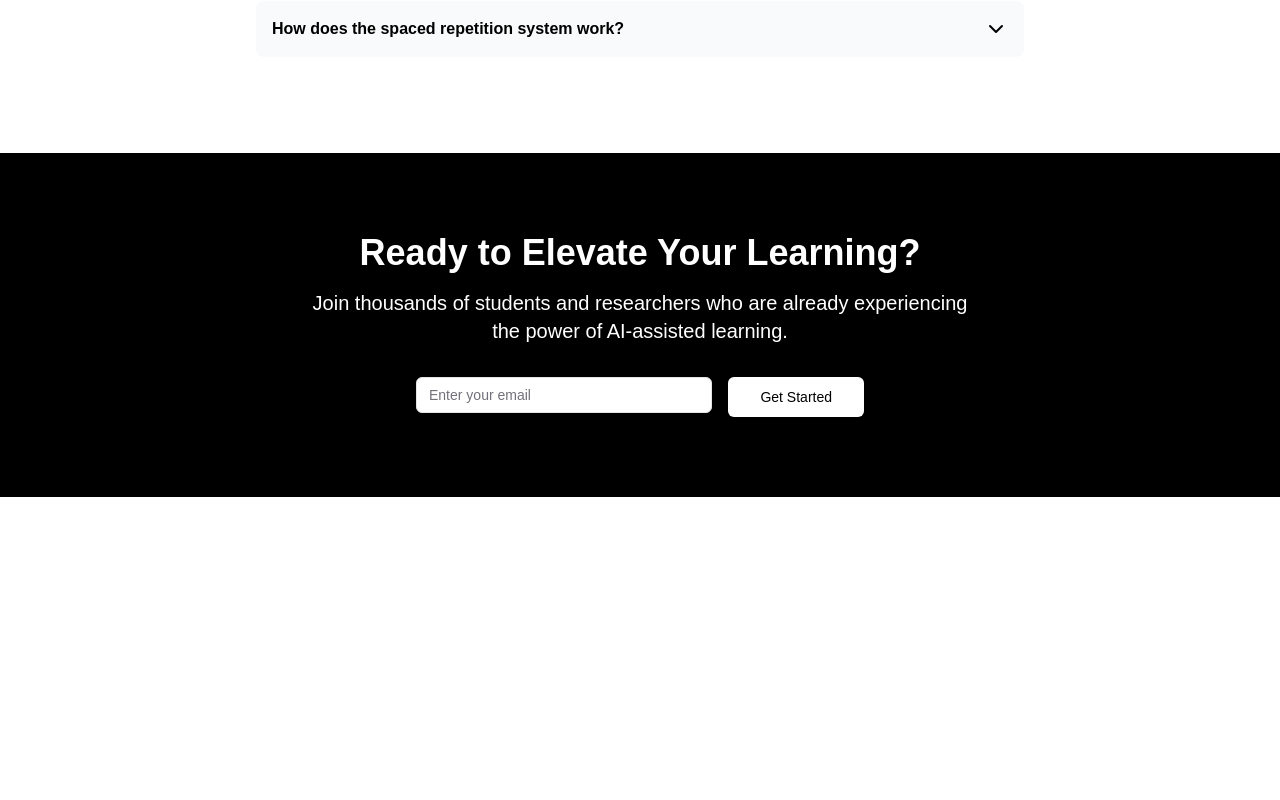
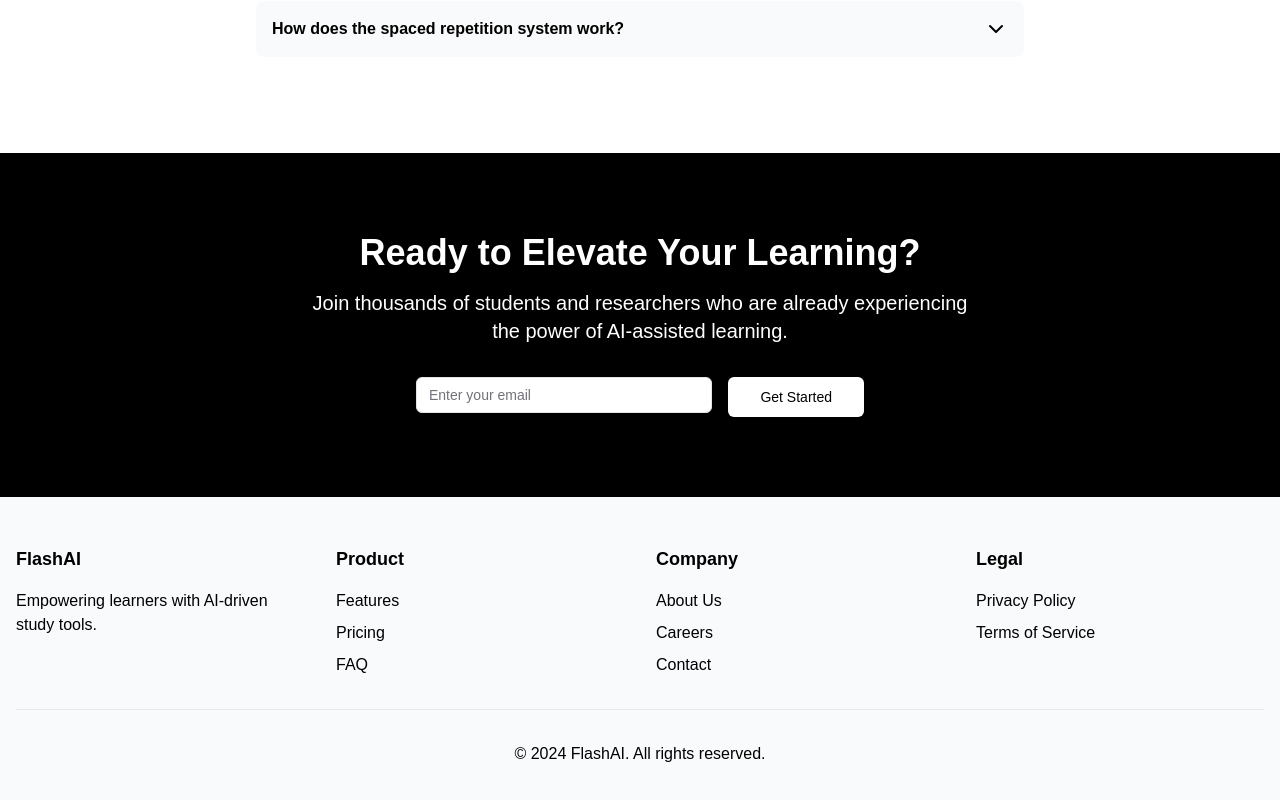
Before and after one commit to anbguye/flashcard-saas, a Next.js app: page /frontpage in a window 1280 px wide. Shown: the part 2625-3425 px from the top of the page. Before the commit the page ends 3122 px from the top, so only its background shows below. Built offline with nearby package versions, Linux system fonts and the light colour scheme.

Commit message:
Added Footer

```diff
--- a/app/frontpage/page.tsx
+++ b/app/frontpage/page.tsx
@@ -522,22 +522,23 @@ export default function Page() {
         </section>
 
         {/* FAQ Section */}
-        <section
-        ref={faqRef}
-        className="py-16 md:py-20 bg-white opacity-0">
+        <section ref={faqRef} className="py-16 md:py-20 bg-white opacity-0">
           <div className="container mx-auto px-4">
             <h2 className="text-3xl md:text-4xl font-bold text-center mb-10 md:mb-12">
               Frequently Asked Questions
             </h2>
-            <div className='max-w-3xl mx-auto'>
+            <div className="max-w-3xl mx-auto">
               {faqItems.map((item, index) => (
-                <div key={index} className='mb-4'>
+                <div key={index} className="mb-4">
                   <button
-                  className='flex justify-between items-center w-full text-left p-4 bg-gray-50 rounded-lg focus:outline-none transition-colors duration-200 hover:bg-gray-100'
-                  onClick={() => toggleAccordian(index)}>
-                    <span className='font-semibold'>{item.question}</span>
+                    className="flex justify-between items-center w-full text-left p-4 bg-gray-50 rounded-lg focus:outline-none transition-colors duration-200 hover:bg-gray-100"
+                    onClick={() => toggleAccordian(index)}
+                  >
+                    <span className="font-semibold">{item.question}</span>
                     <ChevronDown
-                      className={`transform transition-transform duration-200 ${activeAccordion === index ? "rotate-180" : ""}`}
+                      className={`transform transition-transform duration-200 ${
+                        activeAccordion === index ? "rotate-180" : ""
+                      }`}
                     />
                   </button>
                   {activeAccordion === index && (
@@ -552,29 +553,131 @@ export default function Page() {
         </section>
 
         {/* CTA Section */}
-        <section ref={ctaRef} className='bg-black py-16 md:py-20 text-white text-center opacity-0'>
-          <div className='container mx-auto px-4'>
-            <h2 className='text-3xl md:text-4xl font-bold mb-4'>
+        <section
+          ref={ctaRef}
+          className="bg-black py-16 md:py-20 text-white text-center opacity-0"
+        >
+          <div className="container mx-auto px-4">
+            <h2 className="text-3xl md:text-4xl font-bold mb-4">
               Ready to Elevate Your Learning?
             </h2>
-            <p className='text-lg md:text-xl mb-8 max-w-2xl mx-auto'>
+            <p className="text-lg md:text-xl mb-8 max-w-2xl mx-auto">
               Join thousands of students and researchers who are already
               experiencing the power of AI-assisted learning.
             </p>
-            <form className='max-w-md mx-auto flex flex-col sm:flex-row gap-4'>
+            <form className="max-w-md mx-auto flex flex-col sm:flex-row gap-4">
               <Input
                 type="email"
-                placeholder='Enter your email'
-                className='bg-white text-gray-900 flex-grow'
+                placeholder="Enter your email"
+                className="bg-white text-gray-900 flex-grow"
               />
-              <Button size='lg' className='bg-white text-black hover:bg-gray-100 w-full sm:w-auto transform transition-all duration-200 hover:scale-105'>
+              <Button
+                size="lg"
+                className="bg-white text-black hover:bg-gray-100 w-full sm:w-auto transform transition-all duration-200 hover:scale-105"
+              >
                 Get Started
               </Button>
             </form>
           </div>
         </section>
+      </main>
 
-      </main>
+      {/* Footer */}
+      <footer className="py-12 bg-gray-50 text-black">
+        <div className="container mx-auto px-4">
+          <div className="grid md:grid-cols-4 gap-8">
+            <div>
+              <h4 className="text-lg font-semibold mb-4">FlashAI</h4>
+              <p>Empowering learners with AI-driven study tools.</p>
+            </div>
+            <div>
+              <h4 className="text-lg font-semibold mb-4">Product</h4>
+              <ul className="space-y-2">
+                <li>
+                  <button
+                    onClick={() => scrollToSection("features")}
+                    className="hover:text-gray-600 transition-colors duration-200"
+                  >
+                    Features
+                  </button>
+                </li>
+                <li>
+                  <button
+                    className="hover:text-gray-600 transition-colors duration-200"
+                    onClick={() => scrollToSection("pricing")}
+                  >
+                    Pricing
+                  </button>
+                </li>
+                <li>
+                  <button
+                    className="hover:text-gray-600 transition-colors duration-200"
+                    onClick={() => scrollToSection("faq")}
+                  >
+                    FAQ
+                  </button>
+                </li>
+              </ul>
+            </div>
+            <div>
+              <h4 className="text-lg font-semibold mb-4">Company</h4>
+              <ul className="space-y-2">
+                <li>
+                  <Link
+                    href="#"
+                    className="hover:text-gray-600 transition-colors"
+                  >
+                    About Us
+                  </Link>
+                </li>
+                <li>
+                  <Link
+                    href="#"
+                    className="hover:text-gray-600 transition-colors"
+                  >
+                    Careers
+                  </Link>
+                </li>
+                <li>
+                  <Link
+                    href="#"
+                    className="hover:text-gray-600 transition-colors"
+                  >
+                    Contact
+                  </Link>
+                </li>
+              </ul>
+            </div>
+            <div>
+              <h4 className="text-lg font-semibold mb-4">Legal</h4>
+              <ul className="space-y-2">
+                <li>
+                  <Link
+                    href="#"
+                    className="hover:text-gray-600 transition-colors"
+                  >
+                    Privacy Policy
+                  </Link>
+                </li>
+                <li>
+                  <Link
+                    href="#"
+                    className="hover:text-gray-600 transition-colors"
+                  >
+                    Terms of Service
+                  </Link>
+                </li>
+              </ul>
+            </div>
+          </div>
+          <div>
+            <p className="text-center border-gray-200 border-t pt-8 mt-8">
+              &copy; {new Date().getFullYear()} FlashAI. All
+              rights reserved.
+            </p>
+          </div>
+        </div>
+      </footer>
     </div>
   );
 }
```
